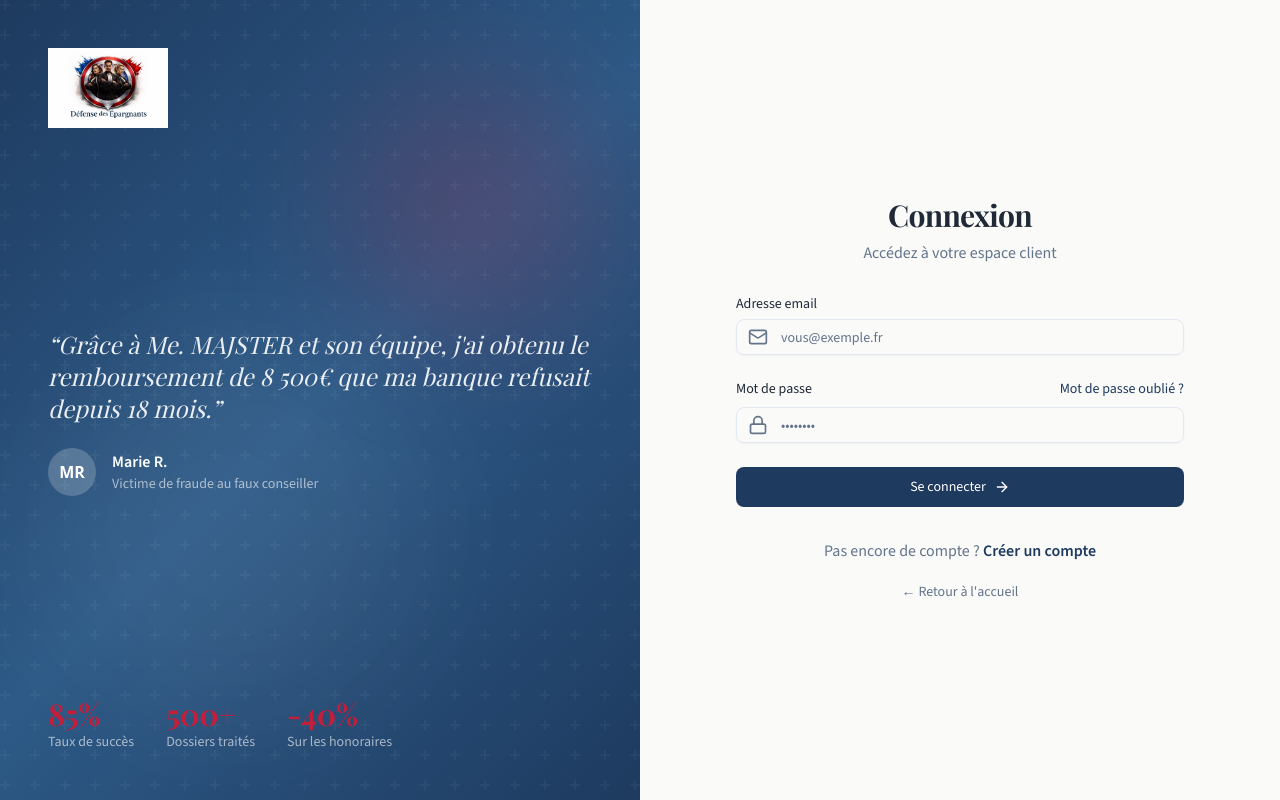
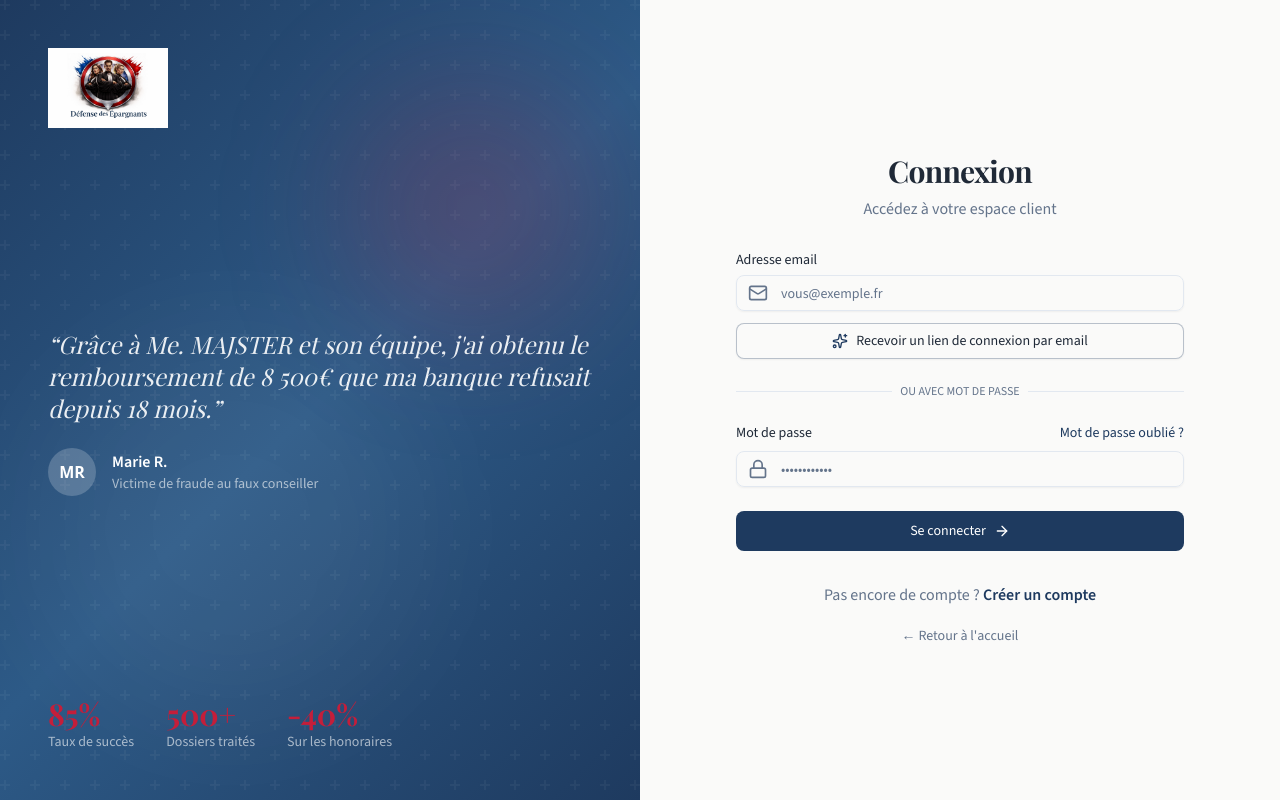
Before and after one commit to NMajster/Corentin-app, a Next.js app: page /login in a window 1280 px wide. Built offline with nearby package versions, Linux system fonts and the light colour scheme.

Commit message:
Ajout connexion par lien magique (magic link)

```diff
--- a/src/app/(auth)/login/page.tsx
+++ b/src/app/(auth)/login/page.tsx
@@ -8,7 +8,7 @@ import { Input } from "@/components/ui/input";
 import { Label } from "@/components/ui/label";
 import { createClient } from "@/lib/supabase/client";
 import Image from "next/image";
-import { Mail, Lock, ArrowRight, AlertCircle } from "lucide-react";
+import { Mail, Lock, ArrowRight, AlertCircle, Sparkles, CheckCircle } from "lucide-react";
 
 export default function LoginPage() {
   const router = useRouter();
@@ -16,6 +16,8 @@ export default function LoginPage() {
   const [password, setPassword] = useState("");
   const [error, setError] = useState<string | null>(null);
   const [loading, setLoading] = useState(false);
+  const [magicLinkSent, setMagicLinkSent] = useState(false);
+  const [magicLinkLoading, setMagicLinkLoading] = useState(false);
 
   const handleLogin = async (e: React.FormEvent) => {
     e.preventDefault();
@@ -56,6 +58,84 @@ export default function LoginPage() {
     }
   };
 
+  const handleMagicLink = async () => {
+    if (!email) {
+      setError("Veuillez entrer votre adresse email");
+      return;
+    }
+
+    setError(null);
+    setMagicLinkLoading(true);
+
+    try {
+      const supabase = createClient();
+
+      if (!supabase) {
+        setMagicLinkSent(true);
+        return;
+      }
+
+      const { error } = await supabase.auth.signInWithOtp({
+        email,
+        options: {
+          emailRedirectTo: `${window.location.origin}/auth/callback`,
+        },
+      });
+
+      if (error) {
+        setError(error.message);
+        return;
+      }
+
+      setMagicLinkSent(true);
+    } catch {
+      setError("Une erreur est survenue. Veuillez réessayer.");
+    } finally {
+      setMagicLinkLoading(false);
+    }
+  };
+
+  // Affichage après envoi du magic link
+  if (magicLinkSent) {
+    return (
+      <div className="animate-fade-in text-center">
+        <div className="w-16 h-16 bg-emerald-100 rounded-full flex items-center justify-center mx-auto mb-6">
+          <CheckCircle className="w-8 h-8 text-emerald-600" />
+        </div>
+        <h1 className="text-2xl font-serif font-bold text-foreground mb-4">
+          Vérifiez votre boîte mail
+        </h1>
+        <p className="text-muted-foreground mb-2">
+          Nous avons envoyé un lien de connexion à
+        </p>
+        <p className="font-semibold text-foreground mb-6">{email}</p>
+        <p className="text-sm text-muted-foreground mb-6">
+          Cliquez sur le lien dans l&apos;email pour vous connecter automatiquement.
+          <br />
+          Le lien expire dans 1 heure.
+        </p>
+        <div className="space-y-3">
+          <Button
+            variant="outline"
+            onClick={() => setMagicLinkSent(false)}
+            className="w-full"
+          >
+            ← Retour à la connexion
+          </Button>
+          <p className="text-xs text-muted-foreground">
+            Vous n&apos;avez pas reçu l&apos;email ?{" "}
+            <button
+              onClick={handleMagicLink}
+              className="text-primary hover:underline"
+            >
+              Renvoyer
+            </button>
+          </p>
+        </div>
+      </div>
+    );
+  }
+
   return (
     <div className="animate-fade-in">
       {/* Logo mobile */}
@@ -87,24 +167,57 @@ export default function LoginPage() {
         </div>
       )}
 
-      {/* Formulaire */}
-      <form onSubmit={handleLogin} className="space-y-6">
+      {/* Bouton Magic Link */}
+      <div className="mb-6">
         <div className="space-y-2">
-          <Label htmlFor="email">Adresse email</Label>
+          <Label htmlFor="magic-email">Adresse email</Label>
           <div className="relative">
             <Mail className="absolute left-3 top-1/2 -translate-y-1/2 w-5 h-5 text-muted-foreground" />
             <Input
-              id="email"
+              id="magic-email"
               type="email"
               placeholder="vous@exemple.fr"
               value={email}
               onChange={(e) => setEmail(e.target.value)}
               className="pl-11"
-              required
             />
           </div>
         </div>
+        <Button
+          type="button"
+          variant="outline"
+          className="w-full mt-3 border-primary/30 hover:bg-primary/5"
+          onClick={handleMagicLink}
+          disabled={magicLinkLoading}
+        >
+          {magicLinkLoading ? (
+            <span className="flex items-center gap-2">
+              <span className="w-4 h-4 border-2 border-primary/30 border-t-primary rounded-full animate-spin" />
+              Envoi en cours...
+            </span>
+          ) : (
+            <span className="flex items-center gap-2">
+              <Sparkles className="w-4 h-4 text-primary" />
+              Recevoir un lien de connexion par email
+            </span>
+          )}
+        </Button>
+      </div>
 
+      {/* Séparateur */}
+      <div className="relative my-6">
+        <div className="absolute inset-0 flex items-center">
+          <div className="w-full border-t border-border"></div>
+        </div>
+        <div className="relative flex justify-center text-xs uppercase">
+          <span className="bg-background px-2 text-muted-foreground">
+            Ou avec mot de passe
+          </span>
+        </div>
+      </div>
+
+      {/* Formulaire classique */}
+      <form onSubmit={handleLogin} className="space-y-6">
         <div className="space-y-2">
           <div className="flex items-center justify-between">
             <Label htmlFor="password">Mot de passe</Label>
@@ -120,7 +233,7 @@ export default function LoginPage() {
             <Input
               id="password"
               type="password"
-              placeholder="••••••••"
+              placeholder="••••••••••••"
               value={password}
               onChange={(e) => setPassword(e.target.value)}
               className="pl-11"
```
